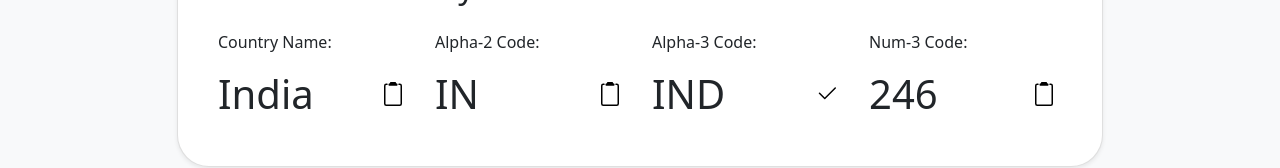
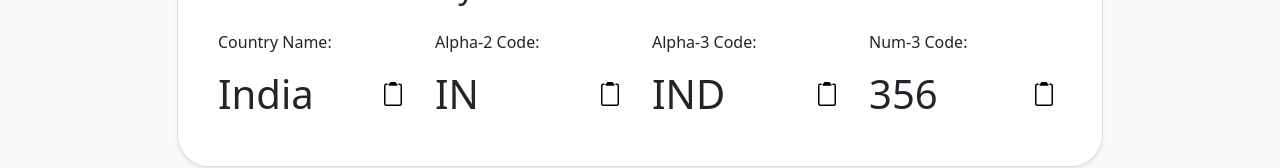
Before and after one commit to omkartapale/country-codes, a React (Create React App) app: page / in a window 1280 px wide. Shown: the part 451-619 px from the top of the page. Built offline with nearby package versions, Linux system fonts and the light colour scheme.

Commit message:
Added new Copy Button component - Added CopyButton component - Implemented CopyButton on CountryDetails

```diff
--- /dev/null
+++ b/src/components/CopyButton.js
@@ -0,0 +1,53 @@
+import PropTypes from "prop-types";
+import React, { Component } from "react";
+
+import { ReactComponent as ClipboardSvg } from "../assets/clipboard.svg";
+import { ReactComponent as CopiedSvg } from "../assets/check.svg";
+
+//todo: check if can apply React lifecycle or hooks to change icons dependent on copyState
+export class CopyButton extends Component {
+  static propTypes = {
+    copyContent: PropTypes.string.isRequired,
+  };
+
+  constructor(props) {
+    super(props);
+    this.state = {
+      copyState: <ClipboardSvg width="24" height="24" />,
+      copyContent: props.copyContent,
+      buttonTitle: "Copy to clipboard",
+    };
+    this.setClipboard = this.setClipboard.bind(this);
+  }
+
+  setClipboard() {
+    this.setState({
+      copyState: <CopiedSvg width="24" height="24" />,
+      buttonTitle: "Copied",
+    });
+    setTimeout(
+      () =>
+        this.setState({
+          copyState: <ClipboardSvg width="24" height="24" />,
+          buttonTitle: "Copy to clipboard",
+        }),
+      2000
+    );
+    // copy to Clipboard logic
+  }
+
+  render() {
+    return (
+      <button
+        className="btn-clipboard"
+        type="button"
+        title={this.state.buttonTitle}
+        onClick={this.setClipboard}
+      >
+        {this.state.copyState}
+      </button>
+    );
+  }
+}
+
+export default CopyButton;
--- a/src/components/CountryDetails.js
+++ b/src/components/CountryDetails.js
@@ -1,6 +1,5 @@
 import "../scss/CountryDetails.scss";
-import { ReactComponent as ClipboardSvg } from "../assets/clipboard.svg";
-import { ReactComponent as CopiedSvg } from "../assets/check.svg";
+import CopyButton from "./CopyButton";
 
 const CountryDetails = () => {
   return (
@@ -15,52 +14,28 @@ const CountryDetails = () => {
                   <p className="mb-3">Country Name:</p>
                   <p className="display-6 d-flex align-items-center justify-content-between">
                     India
-                    <button
-                      className="btn-clipboard"
-                      type="button"
-                      title="Copy to clipboard"
-                    >
-                      <ClipboardSvg width="24" height="24" />
-                    </button>
+                    <CopyButton copyContent="India" />
                   </p>
                 </div>
                 <div className="col-md-6 col-xl-3">
                   <p className="mb-3">Alpha-2 Code:</p>{" "}
                   <p className="display-6 d-flex align-items-center justify-content-between">
                     IN
-                    <button
-                      className="btn-clipboard"
-                      type="button"
-                      title="Copied"
-                    >
-                      <ClipboardSvg width="24" height="24" />
-                    </button>
+                    <CopyButton copyContent="IN" />
                   </p>
                 </div>
                 <div className="col-md-6 col-xl-3">
                   <p className="mb-3">Alpha-3 Code:</p>{" "}
                   <p className="display-6 d-flex align-items-center justify-content-between">
                     IND
-                    <button
-                      className="btn-clipboard"
-                      type="button"
-                      title="Copied"
-                    >
-                      <CopiedSvg width="24" height="24" />
-                    </button>
+                    <CopyButton copyContent="IND" />
                   </p>
                 </div>
                 <div className="col-md-6 col-xl-3">
                   <p className="mb-3">Num-3 Code:</p>
                   <p className="display-6 d-flex align-items-center justify-content-between">
-                    246
-                    <button
-                      className="btn-clipboard"
-                      type="button"
-                      title="Copy to clipboard"
-                    >
-                      <ClipboardSvg width="24" height="24" />
-                    </button>
+                    356
+                    <CopyButton copyContent="356" />
                   </p>
                 </div>
               </div>
```
